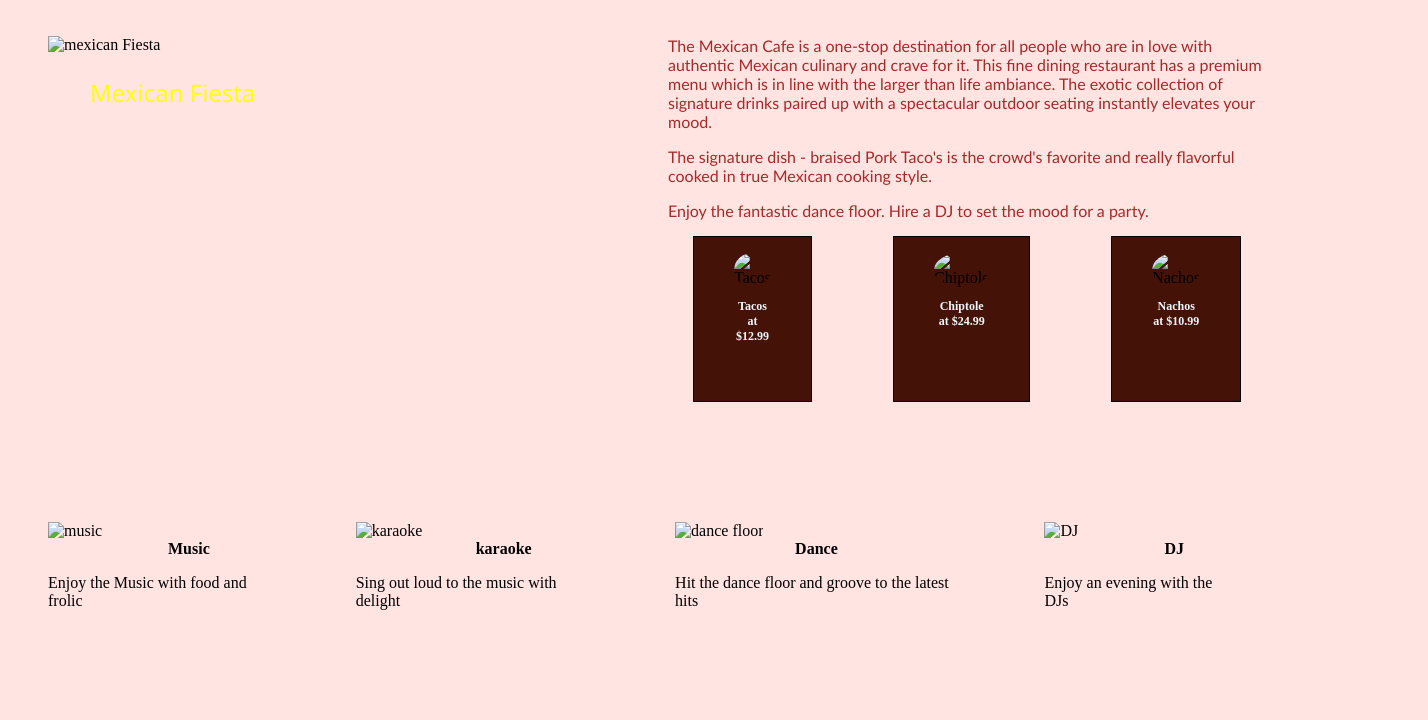
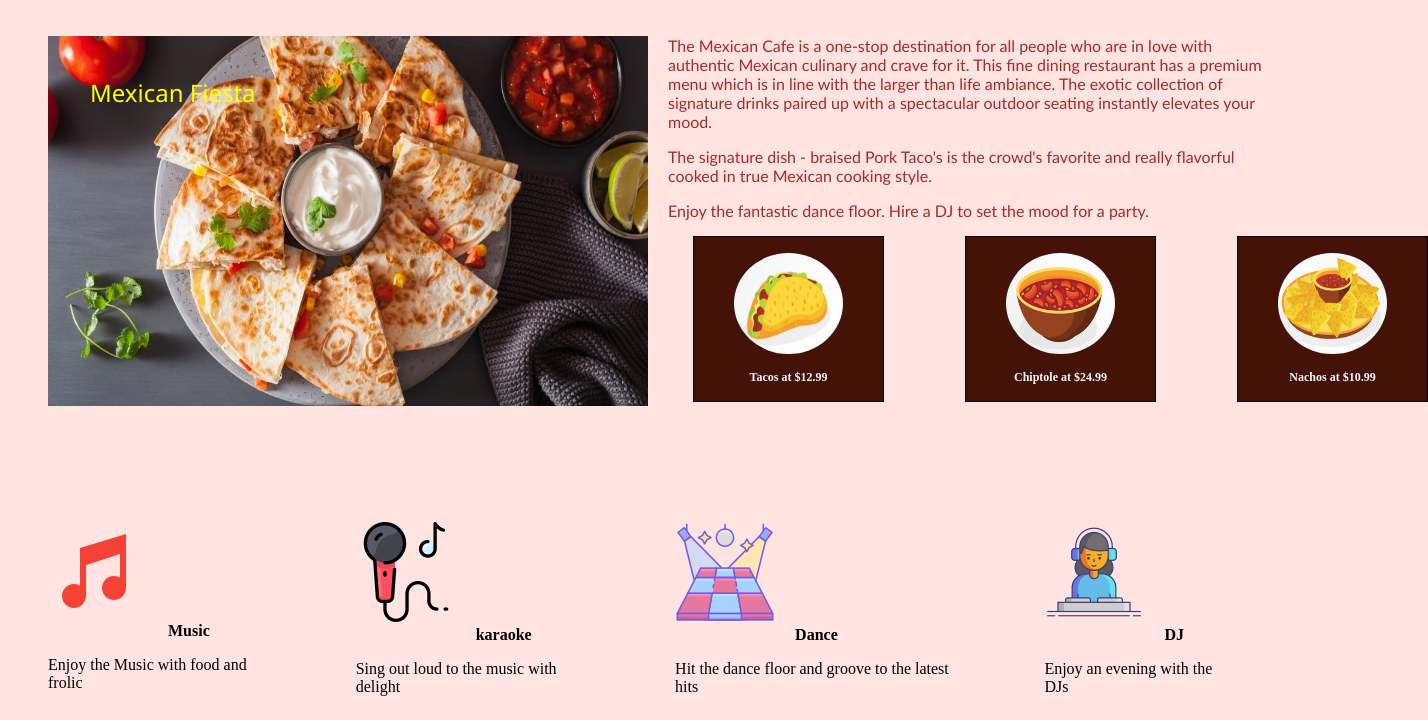
Before and after one commit to innushaik815/restaurant, a plain HTML site: page index.html in a window 1280 px wide. Shown: the part 98-818 px from the top of the page, 1428 px wide, since content can reach past the window. Drawn offline with Linux system fonts and the light colour scheme.

Commit message:
Update index.html

```diff
--- a/index.html
+++ b/index.html
@@ -25,7 +25,7 @@
         <article>
             <section class="bigimg">
                 <figure>
-                    <img src="mc1-mexican-cafe/assests/taco.jpg" alt="mexican Fiesta">
+                    <img src="taco.jpg" alt="mexican Fiesta">
                     <!-- <figcaption> Photo:mexican Fiesta</figcaption> -->
                 </figure>
                 <p class="textonbigimg">Mexican Fiesta</p>
@@ -40,19 +40,19 @@
             <div class="side">
                 <div class="figSmall">
                   <figure>
-                    <img src="mc1-mexican-cafe/assests/taco1-icon.PNG" alt="Tacos" />
+                    <img src="taco1-icon.PNG" alt="Tacos" />
                     <figcaption>Tacos at $12.99</figcaption>
                   </figure>
                 </div>
                 <div class="figSmall">
                   <figure>
-                    <img src="mc1-mexican-cafe/assests/chipotle1-icon.jpg" alt="Chiptole" />
+                    <img src="chipotle1-icon.jpg" alt="Chiptole" />
                     <figcaption>Chiptole at $24.99</figcaption>
                   </figure>
                 </div>
                 <div class="figSmall">
                   <figure>
-                    <img src="mc1-mexican-cafe/assests/nachos1-icon.PNG" alt="Nachos" />
+                    <img src="nachos1-icon.PNG" alt="Nachos" />
                     <figcaption>Nachos at $10.99</figcaption>
                   </figure>
                 </div>
@@ -81,7 +81,7 @@
 
                 <div >
                     <figure>
-                        <img src="mc1-mexican-cafe/assests/icons8-musical-notes-96.png" alt="music">
+                        <img src="icons8-musical-notes-96.png" alt="music">
                     <figcaption>Music</figcaption>
                     <!-- <p>Enjoy the Music with food and frolic</p> -->
                     <p>Enjoy the Music with food and frolic</p>
@@ -90,7 +90,7 @@
                 </div>
                 <div >
                     <figure>
-                        <img src="mc1-mexican-cafe/assests/icons8-karaoke-100.png" alt="karaoke">
+                        <img src="icons8-karaoke-100.png" alt="karaoke">
                     <figcaption>karaoke</figcaption>
                     <!-- <p>Sing out loud to the music with delight</p> -->
                     <p>Sing out loud to the music with delight</p>
@@ -99,7 +99,7 @@
                 </div>
                 <div >
                     <figure>
-                        <img src="mc1-mexican-cafe/assests/icons8-dance-floor-100.png" alt="dance floor">
+                        <img src="icons8-dance-floor-100.png" alt="dance floor">
                     <figcaption>Dance</figcaption>
                     <!-- <p>Hit the dance floor and groove to the latest hits</p> -->
                     <p>Hit the dance floor and groove to the latest hits</p>
@@ -108,7 +108,7 @@
                 </div>
                 <div>
                     <figure>
-                        <img src="mc1-mexican-cafe/assests/icons8-dj-100.png" alt="DJ">
+                        <img src="icons8-dj-100.png" alt="DJ">
                     <figcaption>DJ</figcaption>
                     <!-- <p>Enjoy an evening with the DJs</p> -->
                     <p>Enjoy an evening with the DJs</p>
```
